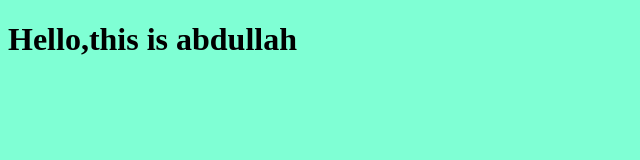
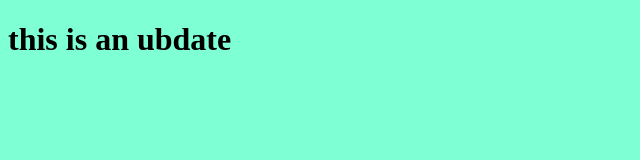
Before and after one commit to ABDULLAH24572457/myproject1, a plain HTML site: page index.html in a window 1280 px wide. Shown: the whole page, without its empty margins (0-640 px from the left). Drawn offline with Linux system fonts and the light colour scheme.

Commit message:
change the title on iindex.html file

```diff
--- a/index.html
+++ b/index.html
@@ -7,7 +7,7 @@
     <link rel="stylesheet" href="style.css">
 </head>
 <body>
-    <h1>Hello,this is abdullah</h1>
+    <h1>this is an ubdate</h1>
     <script src="app.js"></script>
 </body>
 </html>
```
